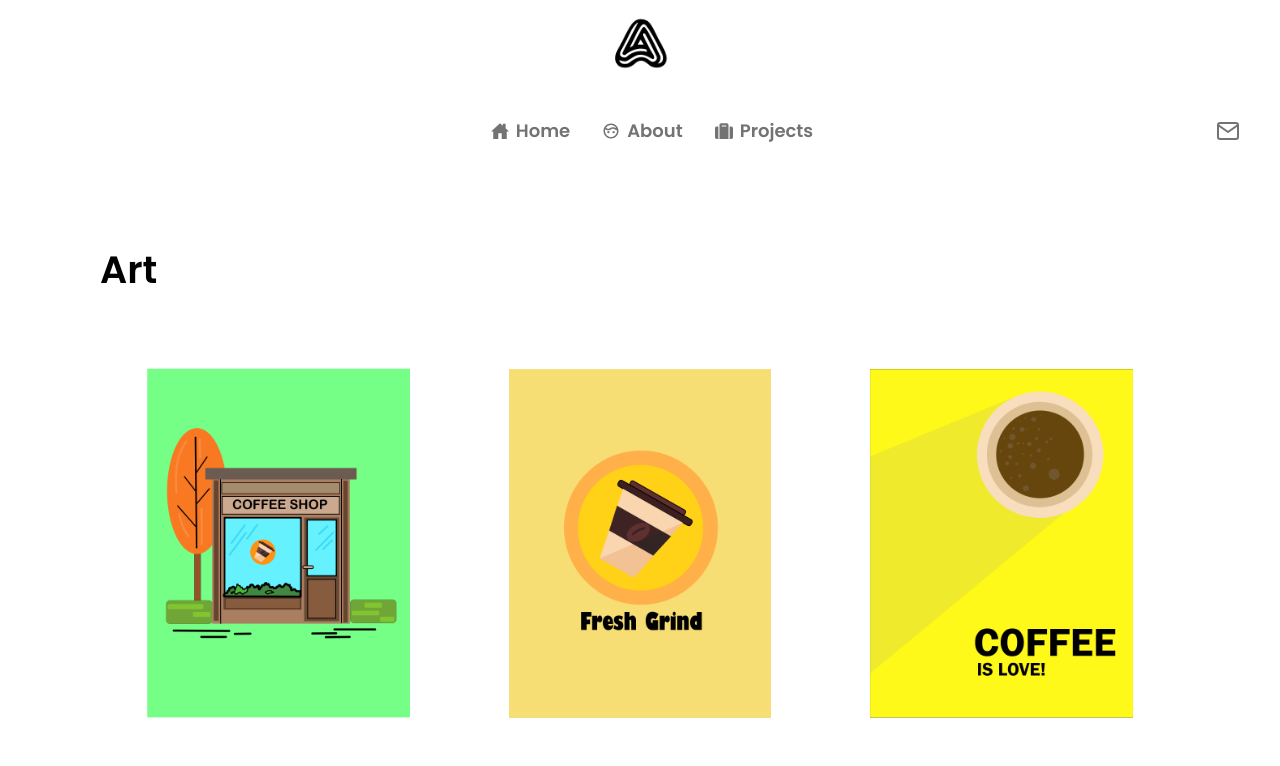
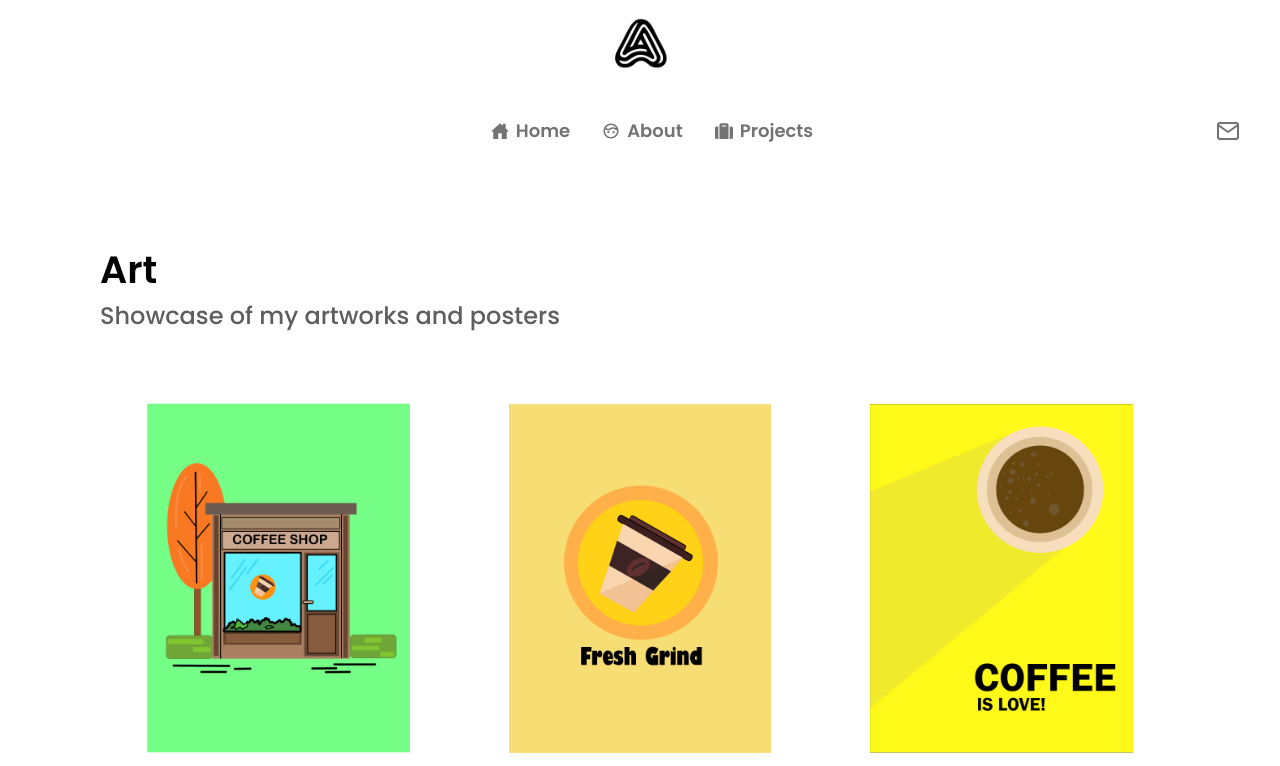
Before and after one commit to adarshajit/Portfolio-web-app, a React (Create React App) app: page /art in a window 1280 px wide. Shown: the top 766 px of the page. Built offline with nearby package versions, Linux system fonts and the light colour scheme; a web font is replaced by a local one.

Commit message:
➕ description added to art section

```diff
--- a/src/Pages/ArtPage/gallery.js
+++ b/src/Pages/ArtPage/gallery.js
@@ -1,11 +1,12 @@
 import React from "react";
 import artImages from "./artData";
-import { ArtContainer, ArtGrid, Img, H1, ArtBox } from "./galleryElements";
+import { ArtContainer, ArtGrid, Img, H1, ArtBox, P } from "./galleryElements";
 
 const Gallery = ({ setSelectedImg }) => {
   return (
     <ArtContainer>
       <H1>Art</H1>
+      <P>Showcase of my artworks and posters</P>
       <ArtGrid>
         {artImages.map((art) => {
           const enlargedImg = art.imgUrl;
--- a/src/Pages/ArtPage/galleryElements.js
+++ b/src/Pages/ArtPage/galleryElements.js
@@ -18,6 +18,17 @@ export const H1 = styled.h1`
   }
 `;
 
+export const P = styled.p`
+  font-size: 24px;
+  color: #5e5e5e;
+  margin: 0 0 0 100px;
+  font-weight: 500;
+  @media screen and (max-width: 768px) {
+    display: grid;
+    place-items: center;
+    margin: 0;
+  }
+`;
 export const ArtGrid = styled.div`
   display: grid;
   place-items: center;
```
